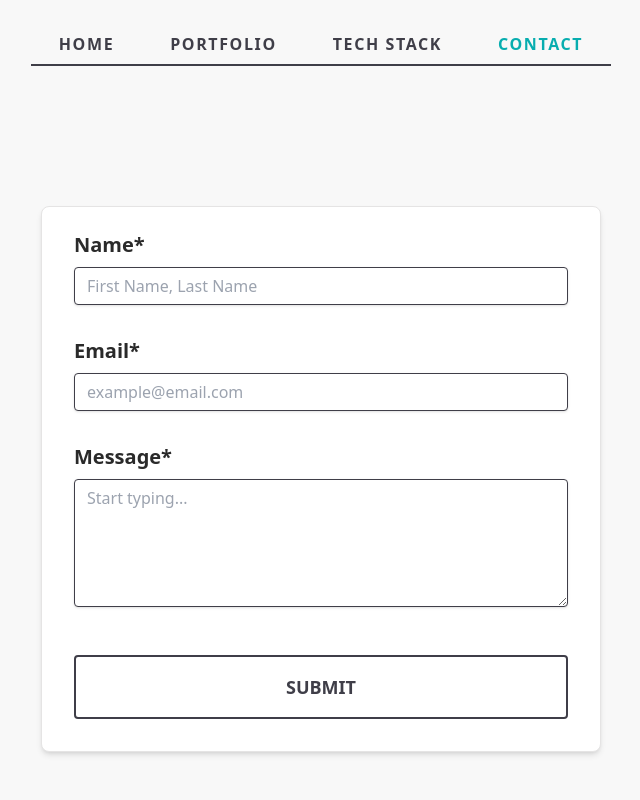
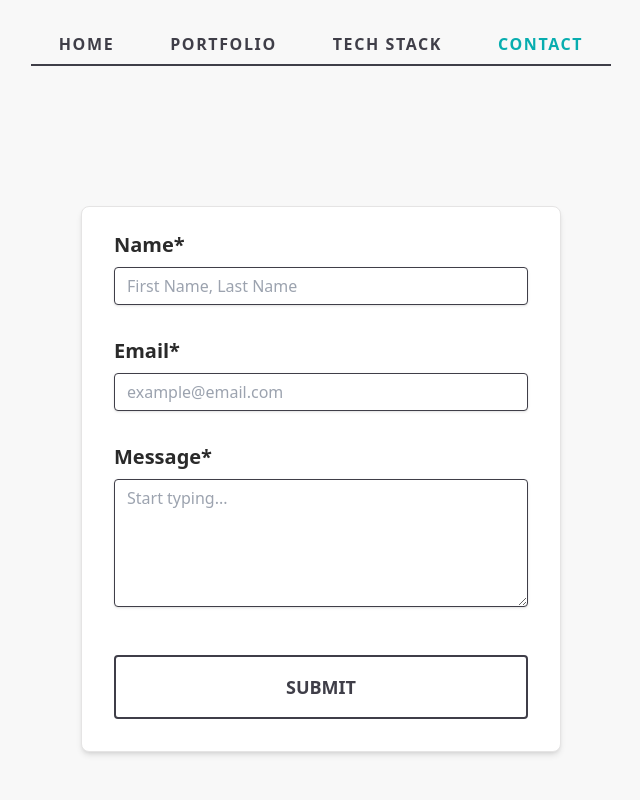
Before and after one commit to vitaliiptp/portfolio, a Next.js app: page /contact in a window 1280 px wide. Shown: the top 800 px of the page, without its empty margins (319-959 px from the left). Built offline with nearby package versions, Linux system fonts and the light colour scheme.

Commit message:
cleaned typography

```diff
--- a/pages/contact.tsx
+++ b/pages/contact.tsx
@@ -30,7 +30,7 @@ const Contact = () => {
     };
 
     return (
-            <div className="min-h-screen w-auto mt-32 md:w-[35rem]">
+            <div className="min-h-screen w-auto mt-32 md:w-[30rem]">
             {(status === 'Submit' || status === 'Sending...') &&
                 <form className="flex flex-col bg-white shadow-md border border-light-grey rounded-lg px-8 pt-6 pb-8 mb-4" onSubmit={handleSubmit}>
                         <label className="text-sb-m_black mb-2" htmlFor="name">Name*</label>
--- a/styles/globals.css
+++ b/styles/globals.css
@@ -42,7 +42,7 @@
         @apply font-bold text-lg text-white;
     }
     .text-b-s_white {
-        @apply font-bold text-lg text-white;
+        @apply font-bold text-base text-white;
     }
     .text-sb-l_grey {
         @apply font-semibold text-2xl text-grey;
```
